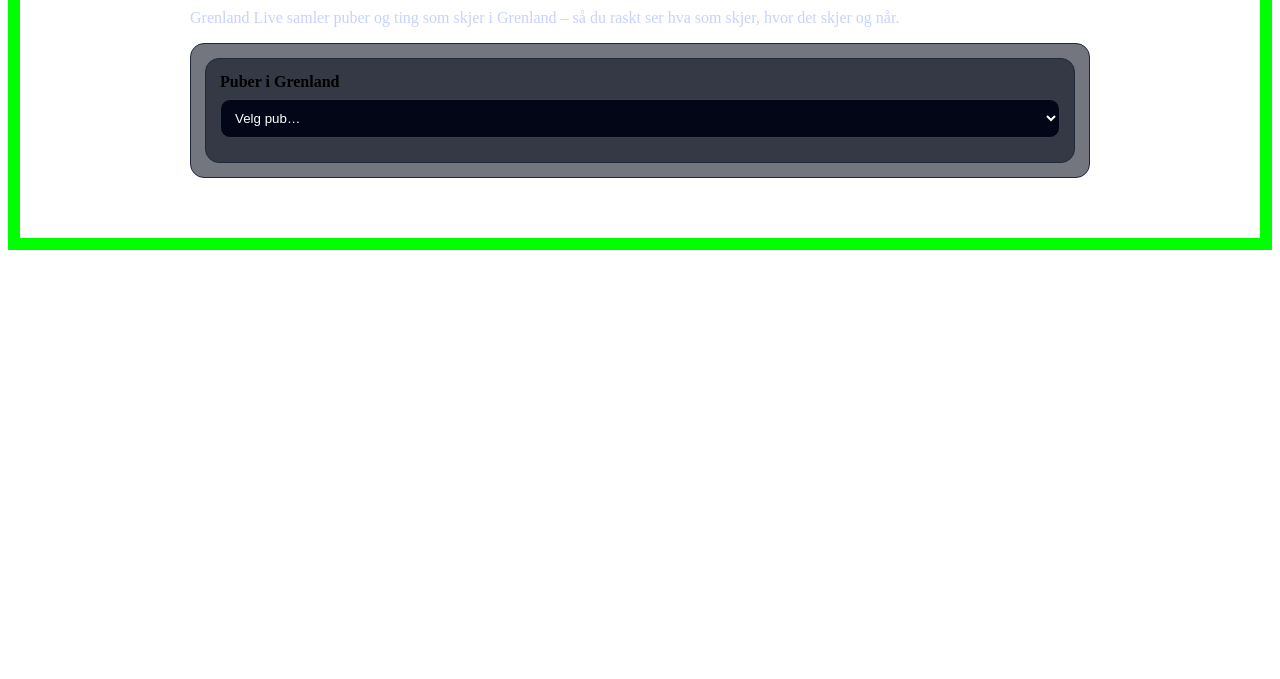
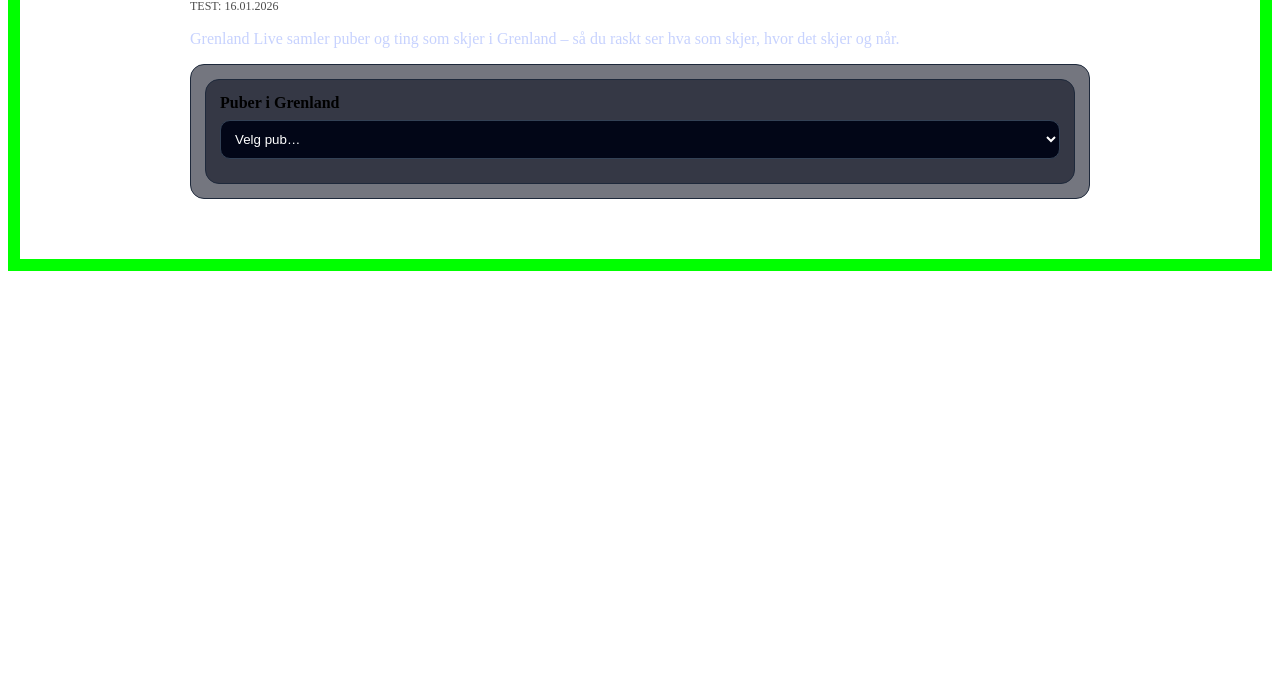
Before and after one commit to Ch1mmyS/Grenland-Live, a plain HTML site: page index.html in a window 1280 px wide. Shown: the part 121-800 px from the top of the page. Drawn offline with Linux system fonts and the light colour scheme.

Commit message:
Update index.html

```diff
--- a/index.html
+++ b/index.html
@@ -13,7 +13,7 @@
 <body>
   <main class="wrap">
     <h1>Grenland Live</h1>
-
+    <div style="font-size:12px;opacity:.7">TEST: 16.01.2026</div>
     <p class="sub">
       Grenland Live samler puber og ting som skjer i Grenland – så du raskt ser hva som skjer, hvor det skjer og når.
     </p>
```
